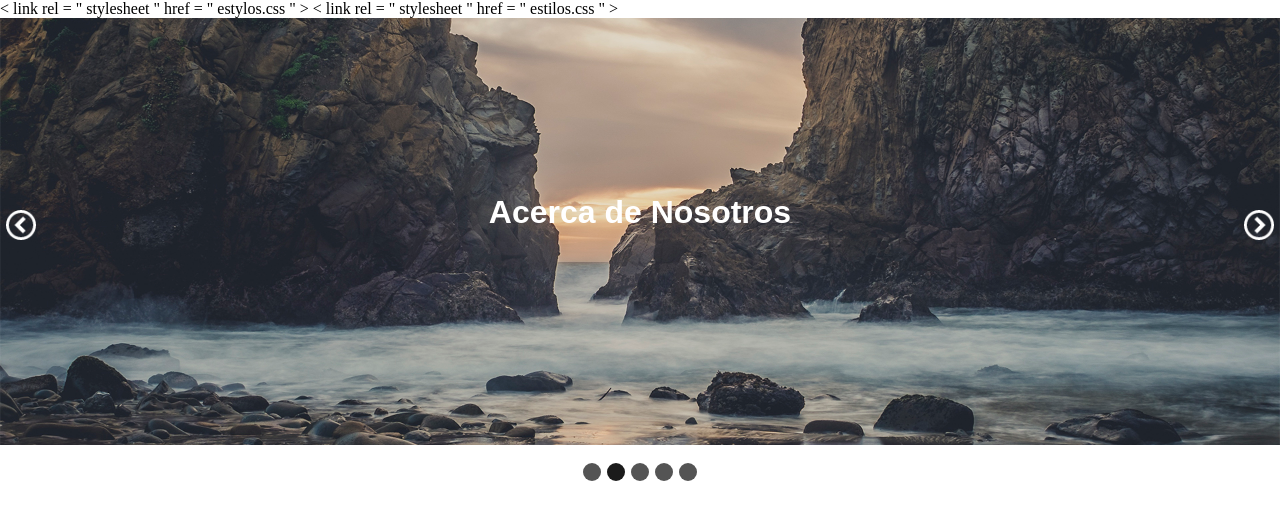
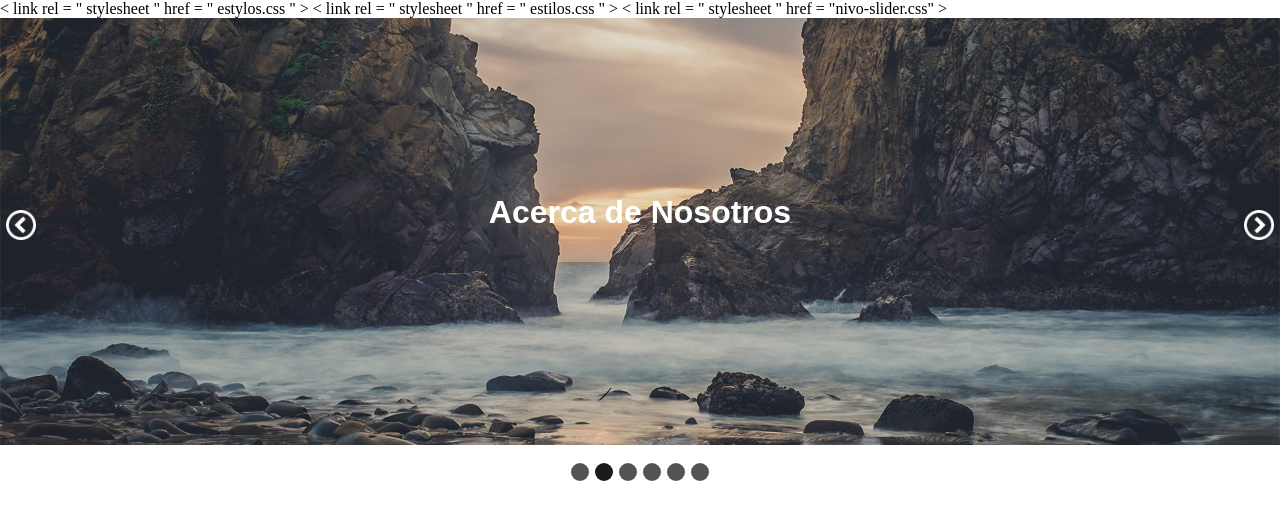
Before and after one commit to creador66/sliderconcss, a plain HTML site: page index.html in a window 1280 px wide. Drawn offline with nearby package versions, Linux system fonts and the light colour scheme.

Commit message:
Update index.html

```diff
--- a/index.html
+++ b/index.html
@@ -8,6 +8,7 @@
 	<link rel="stylesheet" href="css/mi-slider.css">
 	< link  rel = " stylesheet " href = " estylos.css " >
 		< link  rel = " stylesheet " href = " estilos.css " >
+		< link  rel = " stylesheet " href = "nivo-slider.css" >
 	<script src="http://ajax.googleapis.com/ajax/libs/jquery/1.10.1/jquery.min.js" type="text/javascript"></script>
 	<script src="js/jquery.nivo.slider.js"></script>
 
@@ -23,6 +24,7 @@
 		    <img src="img/2.jpg" alt="" title="#htmlcaption2" />
 		    <img src="img/2.jpg" alt="" title="#htmlcaption2" />
 		    <img src="img/3.jpg" alt="" title="#htmlcaption3" />
+					    <img src="nivo-slider.css" alt="" title="#htmlcaption2" />
 					    <img src="estilos.css" alt="" title="#htmlcaption2" />
 					    <img src="estylos.css" alt="" title="#htmlcaption2" />
 		</div>
```
